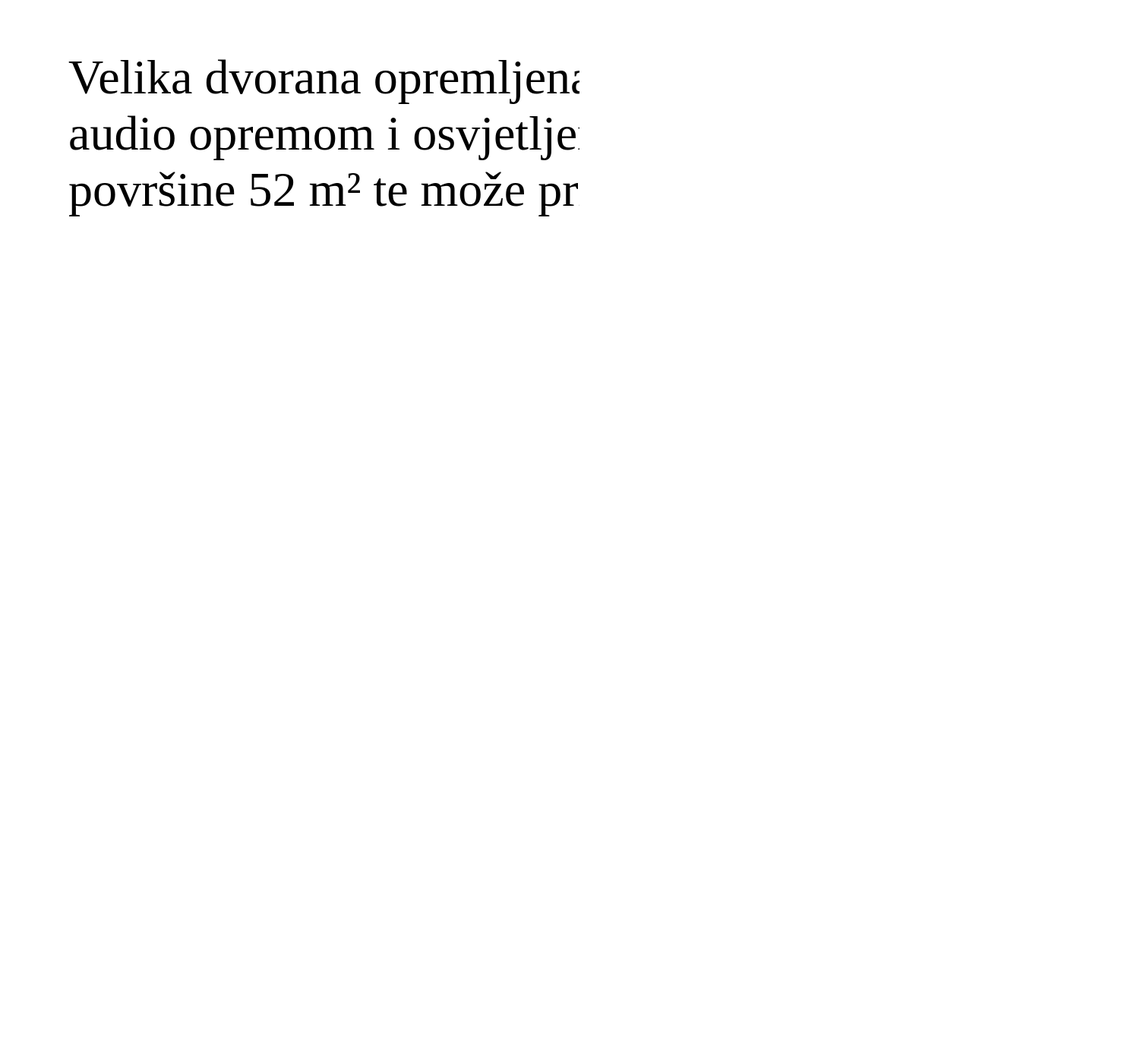
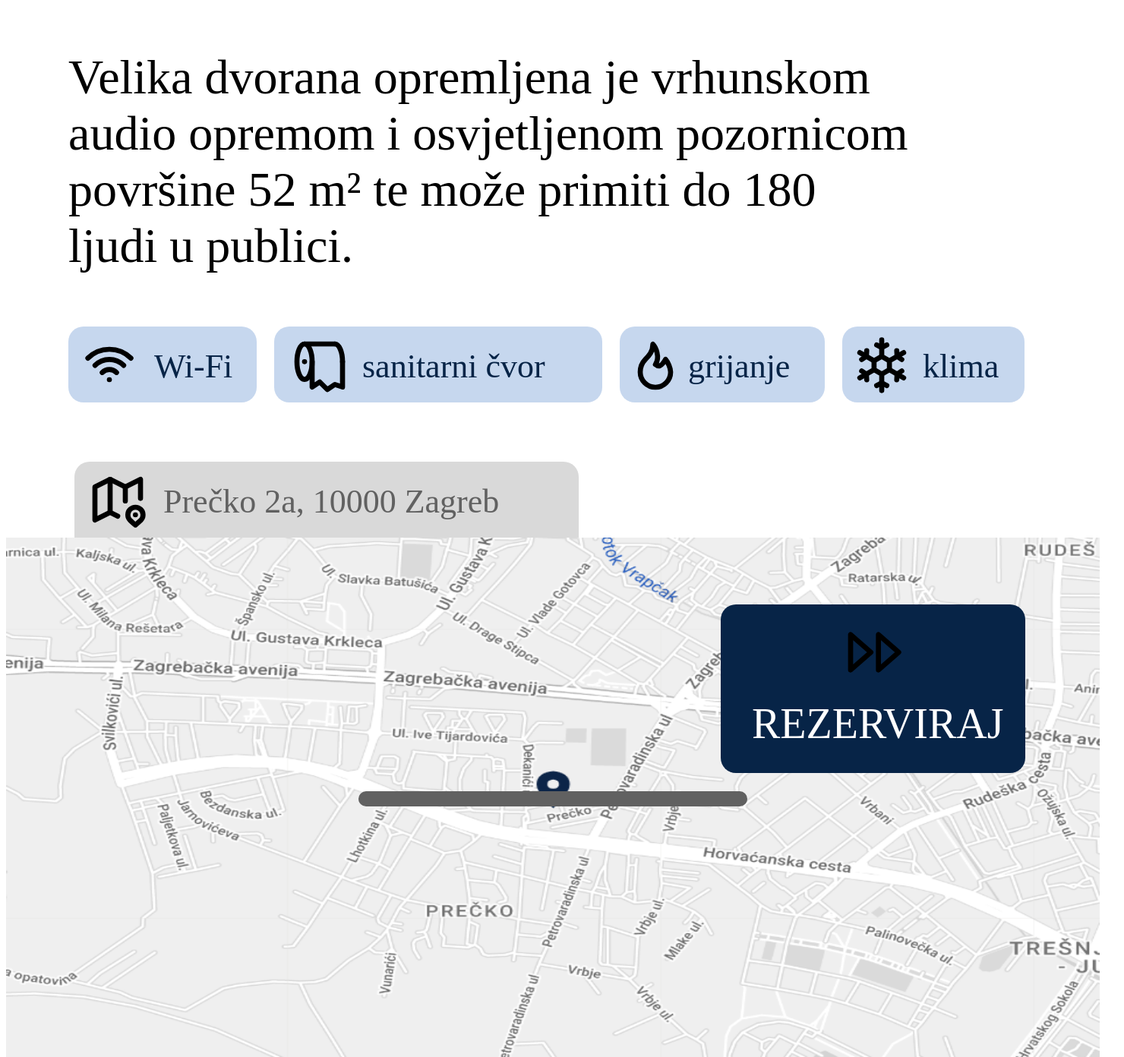
Before and after one commit to coreOf/public-property-reservations, a Django app: template webapp/webapp/templates/webapp/single-prostor.html in a window 1480 px wide. Shown: the part 1485-2877 px from the top of the page at 76% size. Run offline with Django 4.2, Linux system fonts and the light colour scheme; the template is opened without the code that fills it, so the values that code supplies are empty; some libraries are stand-ins or nearby versions.

Commit message:
Design changes.

```diff
--- a/webapp/webapp/templates/webapp/prostori.html
+++ b/webapp/webapp/templates/webapp/prostori.html
@@ -35,7 +35,7 @@
       </div>
       <div style="width: 100px; height: 100px; left: 985px; top: 420px; position: absolute">
         <div style="width: 100px; height: 100px; left: 0px; top: 0px; position: absolute; background: rgba(142.44, 175.05, 221.41, 0.50); border-radius: 20px"></div>
-          <img style="width: 80px; height: 80px; left: 10px; top: 10px; position: absolute" src="{% static 'webapp/flame.svg' %}"/>
+        <img style="width: 80px; height: 80px; left: 10px; top: 10px; position: absolute" src="{% static 'webapp/flame.svg' %}"/>
       </div>
       <div style="width: 100px; height: 100px; left: 1120px; top: 420px; position: absolute">
         <div style="width: 100px; height: 100px; left: 0px; top: 0px; position: absolute; background: rgba(142.44, 175.05, 221.41, 0.50); border-radius: 20px"></div>
--- a/webapp/webapp/templates/webapp/single-prostor.html
+++ b/webapp/webapp/templates/webapp/single-prostor.html
@@ -24,16 +24,9 @@
     <div style="width: 664px; height: 120px; left: 90px; top: 2085px; position: absolute">
       <div style="width: 664px; height: 120px; left: 0px; top: 0px; position: absolute; background: #D9D9D9; border-radius: 20px"></div>
       <div style="left: 117px; top: 27px; position: absolute; color: #616161; font-size: 44px; font-family: Rubik; font-weight: 500; word-wrap: break-word">Prečko 2a, 10000 Zagreb</div>
-      <div style="width: 80px; height: 80px; left: 17px; top: 10px; position: absolute">
-        <div style="width: 80px; height: 80px; left: 0px; top: 0px; position: absolute"></div>
-        <div style="width: 60px; height: 53.33px; left: 10px; top: 13.33px; position: absolute; border: 5px #616161 solid"></div>
-        <div style="width: 0px; height: 43.33px; left: 30px; top: 13.33px; position: absolute; border: 5px #616161 solid"></div>
-        <div style="width: 0px; height: 18.33px; left: 50px; top: 23.33px; position: absolute; border: 5px #616161 solid"></div>
-        <div style="width: 20px; height: 23.34px; left: 53.33px; top: 50px; position: absolute; border: 5px #616161 solid"></div>
-        <div style="width: 0px; height: 0.03px; left: 63.33px; top: 60px; position: absolute; border: 5px #616161 solid"></div>
-      </div>
+      <img style="width: 80px; height: 80px; left: 17px; top: 10px; position: absolute" src="{% static 'webapp/map-2.svg' %}"/>
     </div>
-    <img style="width: 1440px; height: 684px; left: 0px; top: 2185px; position: absolute" src="https://via.placeholder.com/1440x684" />
+    <img style="width: 1440px; height: 684px; left: 0px; top: 2185px; position: absolute" src="{% static 'webapp/map-precko-2a-light.png' %}" />
     <img style="width: 1440px; height: 900px; left: 0px; top: 436px; position: absolute" src="{% static 'webapp/precko2-dvorana.jpg' %}" />
     <div style="width: 1440px; height: 900px; left: 0px; top: 436px; position: absolute; background: linear-gradient(180deg, rgba(0, 0, 0, 0) 59%, black 100%)"></div>
     <div style="left: 90px; top: 1162px; position: absolute; color: white; font-size: 96px; font-family: Space Grotesk; font-weight: 700; word-wrap: break-word">Velika dvorana</div>
@@ -91,61 +84,27 @@
     <div style="width: 248px; height: 100px; left: 90px; top: 1915px; position: absolute">
       <div style="width: 248px; height: 100px; left: 0px; top: 0px; position: absolute; background: rgba(142.44, 175.05, 221.41, 0.50); border-radius: 20px"></div>
       <div style="left: 113px; top: 27px; position: absolute; color: #072447; font-size: 44px; font-family: Rubik; font-weight: 500; word-wrap: break-word">Wi-Fi</div>
-      <div style="width: 80px; height: 80px; left: 14px; top: 10px; position: absolute">
-        <div style="width: 80px; height: 80px; left: 0px; top: 0px; position: absolute"></div>
-        <div style="width: 0.03px; height: 0px; left: 40px; top: 60px; position: absolute; border: 5px #072447 solid"></div>
-        <div style="width: 18.85px; height: 3.90px; left: 30.57px; top: 46.67px; position: absolute; border: 5px #072447 solid"></div>
-        <div style="width: 37.71px; height: 7.81px; left: 21.14px; top: 33.33px; position: absolute; border: 5px #072447 solid"></div>
-        <div style="width: 56.67px; height: 11.72px; left: 11.72px; top: 20px; position: absolute; border: 5px #072447 solid"></div>
-      </div>
+      <img style="width: 80px; height: 80px; left: 14px; top: 10px; position: absolute" src="{% static 'webapp/wifi.svg' %}"/>
     </div>
     <div style="width: 432px; height: 100px; left: 361px; top: 1915px; position: absolute">
       <div style="width: 432px; height: 100px; left: 0px; top: 0px; position: absolute; background: rgba(142.44, 175.05, 221.41, 0.50); border-radius: 20px"></div>
       <div style="left: 116px; top: 27px; position: absolute; color: #072447; font-size: 44px; font-family: Rubik; font-weight: 500; word-wrap: break-word">sanitarni čvor</div>
-      <div style="width: 80px; height: 80px; left: 20px; top: 13px; position: absolute">
-        <div style="width: 80px; height: 80px; left: 0px; top: 0px; position: absolute"></div>
-        <div style="width: 20px; height: 46.67px; left: 10px; top: 10px; position: absolute; border: 5px #072447 solid"></div>
-        <div style="width: 10px; height: 23.33px; left: 60px; top: 10px; position: absolute; border: 5px #072447 solid"></div>
-        <div style="width: 40px; height: 0px; left: 20px; top: 10px; position: absolute; border: 5px #072447 solid"></div>
-        <div style="width: 40px; height: 36.67px; left: 30px; top: 33.33px; position: absolute; border: 5px #072447 solid"></div>
-        <div style="width: 0.03px; height: 0px; left: 20px; top: 33.33px; position: absolute; border: 2px #072447 solid"></div>
-      </div>
+      <img style="width: 80px; height: 80px; left: 20px; top: 13px; position: absolute" src="{% static 'webapp/toilet-paper.svg' %}"/>
     </div>
     <div style="width: 270px; height: 100px; left: 816px; top: 1915px; position: absolute">
       <div style="width: 270px; height: 100px; left: 0px; top: 0px; position: absolute; background: rgba(142.44, 175.05, 221.41, 0.50); border-radius: 20px"></div>
-      <div style="width: 80px; height: 80px; left: 7px; top: 10px; position: absolute">
-        <div style="width: 80px; height: 80px; left: 0px; top: 0px; position: absolute"></div>
-        <div style="width: 40px; height: 56.67px; left: 20px; top: 13.33px; position: absolute; border: 5px #072447 solid"></div>
-      </div>
+      <img style="width: 80px; height: 80px; left: 7px; top: 10px; position: absolute" src="{% static 'webapp/flame.svg' %}"/>
       <div style="left: 90px; top: 27px; position: absolute; color: #072447; font-size: 44px; font-family: Rubik; font-weight: 500; word-wrap: break-word">grijanje</div>
     </div>
     <div style="width: 240px; height: 100px; left: 1109px; top: 1915px; position: absolute">
       <div style="width: 240px; height: 100px; left: 0px; top: 0px; position: absolute; background: rgba(142.44, 175.05, 221.41, 0.50); border-radius: 20px"></div>
       <div style="left: 106px; top: 27px; position: absolute; color: #072447; font-size: 44px; font-family: Rubik; font-weight: 500; word-wrap: break-word">klima</div>
-      <div style="width: 80px; height: 80px; left: 12px; top: 11px; position: absolute">
-        <div style="width: 80px; height: 80px; left: 0px; top: 0px; position: absolute"></div>
-        <div style="width: 13.33px; height: 3.33px; left: 33.33px; top: 13.33px; position: absolute; border: 5px #072447 solid"></div>
-        <div style="width: 10px; height: 27.40px; left: 40px; top: 6.67px; position: absolute; border: 5px #072447 solid"></div>
-        <div style="width: 6.67px; height: 11.55px; left: 59.76px; top: 20.89px; position: absolute; border: 5px #072447 solid"></div>
-        <div style="width: 18.76px; height: 22.36px; left: 50.10px; top: 23.33px; position: absolute; border: 5px #072447 solid"></div>
-        <div style="width: 6.67px; height: 11.55px; left: 59.76px; top: 47.56px; position: absolute; border: 5px #072447 solid"></div>
-        <div style="width: 28.73px; height: 10.83px; left: 40.14px; top: 45.83px; position: absolute; border: 5px #072447 solid"></div>
-        <div style="width: 13.33px; height: 3.33px; left: 33.33px; top: 63.33px; position: absolute; border: 5px #072447 solid"></div>
-        <div style="width: 10px; height: 27.40px; left: 30px; top: 45.93px; position: absolute; border: 5px #072447 solid"></div>
-        <div style="width: 6.67px; height: 11.55px; left: 13.57px; top: 47.56px; position: absolute; border: 5px #072447 solid"></div>
-        <div style="width: 18.76px; height: 22.36px; left: 11.13px; top: 34.31px; position: absolute; border: 5px #072447 solid"></div>
-        <div style="width: 6.67px; height: 11.55px; left: 13.57px; top: 20.89px; position: absolute; border: 5px #072447 solid"></div>
-        <div style="width: 28.73px; height: 10.83px; left: 11.13px; top: 23.33px; position: absolute; border: 5px #072447 solid"></div>
-      </div>
+      <img style="width: 80px; height: 80px; left: 12px; top: 11px; position: absolute" src="{% static 'webapp/snowflake.svg' %}"/>
     </div>
     <div style="width: 401px; height: 222px; left: 949px; top: 2281px; position: absolute">
       <div style="width: 401px; height: 222px; left: 0px; top: 0px; position: absolute; background: #072447; border-radius: 20px"></div>
       <div style="left: 41px; top: 125px; position: absolute; color: white; font-size: 56px; font-family: Space Grotesk; font-weight: 500; word-wrap: break-word">REZERVIRAJ</div>
-      <div style="width: 80px; height: 80px; left: 161px; top: 23px; position: absolute">
-        <div style="width: 80px; height: 80px; left: 0px; top: 0px; position: absolute"></div>
-        <div style="width: 26.67px; height: 46.67px; left: 10px; top: 16.67px; position: absolute; border: 5px white solid"></div>
-        <div style="width: 26.67px; height: 46.67px; left: 46.67px; top: 16.67px; position: absolute; border: 5px white solid"></div>
-      </div>
+      <img style="width: 80px; height: 80px; left: 161px; top: 23px; position: absolute" src="{% static 'webapp/player-track-next.svg' %}"/>
     </div>
   </div>
   {% endblock %}
```
Also changed, not shown: webapp/webapp/templates/webapp/home-mobile.html (+11 -16 lines).
